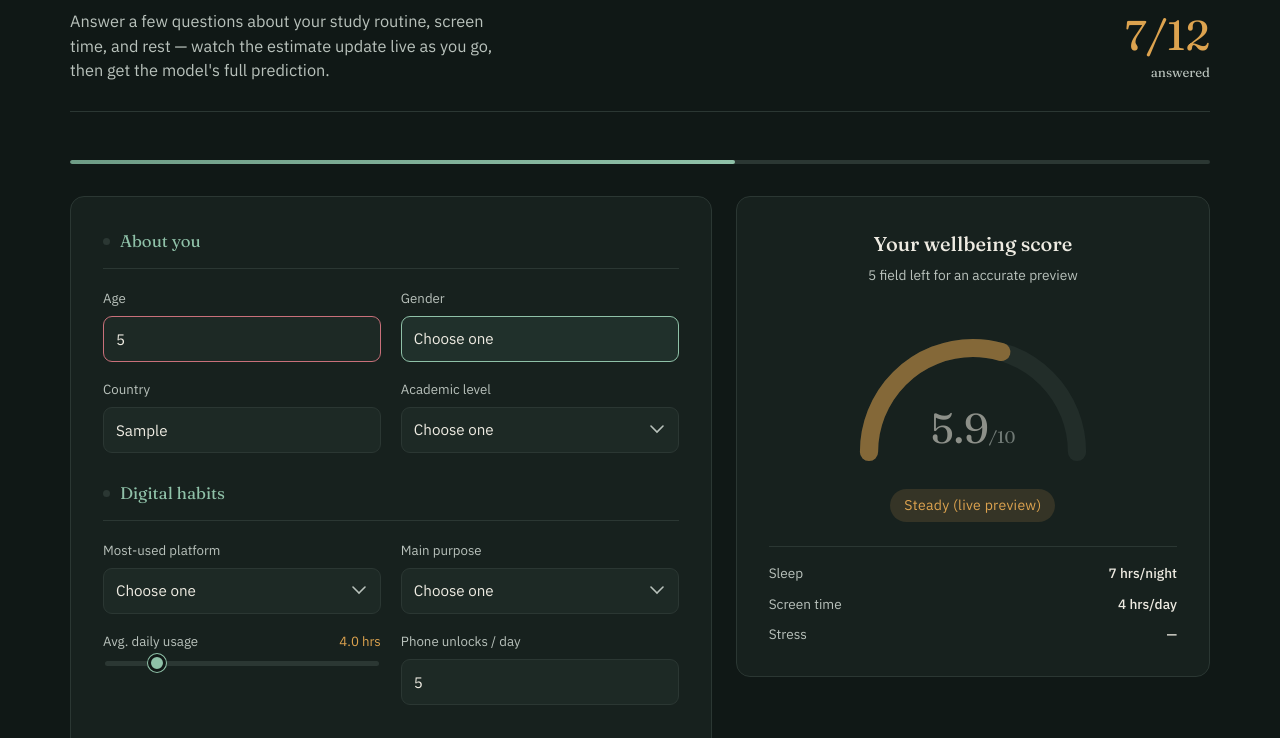
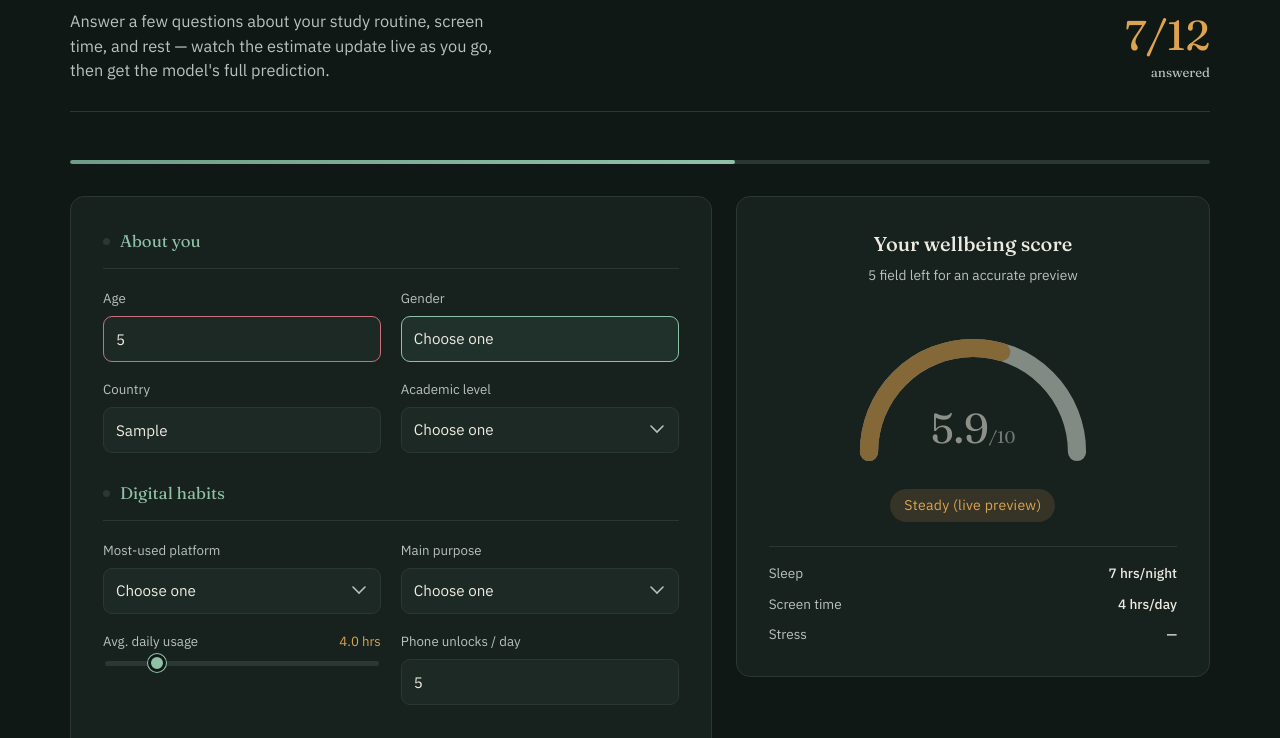
Before and after one commit to yogeshyadav-07/mental-health-score, a plain HTML site: page index.html in a window 1280 px wide. Both pictures are taken after typing "5", "Sample", "5" into the empty fields and a click on the button "See my score". Shown: the part 170-908 px from the top of the page. Drawn offline with Linux system fonts and the light colour scheme.

Commit message:
Update index.html

```diff
--- a/index.html
+++ b/index.html
@@ -152,8 +152,8 @@
       <div id="result-body" style="display:none;">
         <div class="gauge-wrap preview" id="gauge-wrap">
           <svg viewBox="0 0 200 120" width="100%">
-            <path d="M20,110 A80,80 0 0 1 180,110" fill="none" stroke="#2B3733" stroke-width="14" stroke-linecap="round"/>
-            <path id="gauge-arc" d="M20,110 A80,80 0 0 1 180,110" fill="none" stroke="#8FC1A8" stroke-width="14" stroke-linecap="round"
+            <path d="M20,110 A80,80 0 0 1 180,110" fill="none" stroke="#DAE1D8" stroke-width="14" stroke-linecap="round"/>
+            <path id="gauge-arc" d="M20,110 A80,80 0 0 1 180,110" fill="none" stroke="#2F6E52" stroke-width="14" stroke-linecap="round"
                   stroke-dasharray="251.2" stroke-dashoffset="251.2" style="transition:stroke-dashoffset 0.6s ease, stroke 0.3s ease;"/>
           </svg>
           <div class="gauge-num" id="gauge-num">0.0<span>/10</span></div>
```
